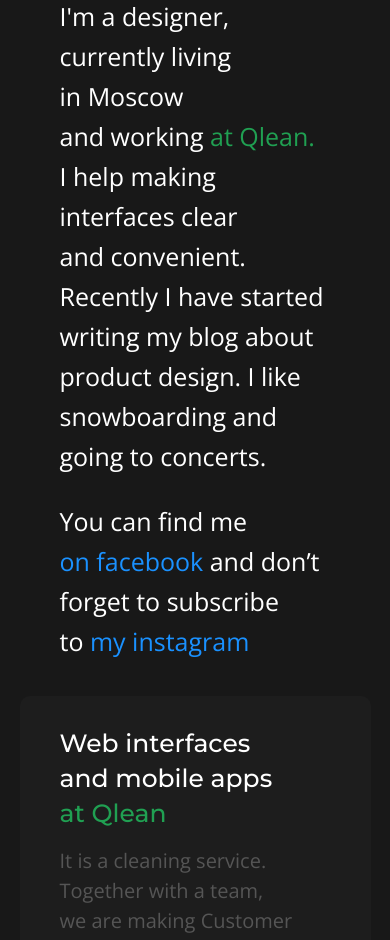
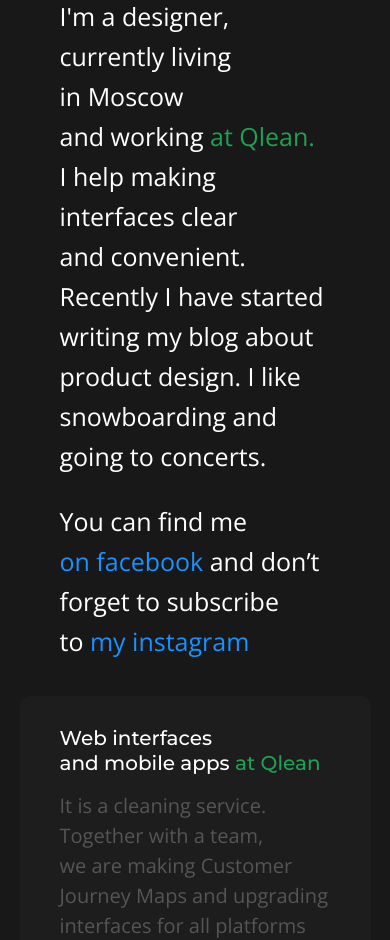
Before and after one commit to hivanya/undefined, a plain HTML site: page index.html in a window 390 px wide. Shown: the part 164-1104 px from the top of the page. Drawn offline with nearby package versions, Linux system fonts and the light colour scheme.

Commit message:
fixes_vol.4

```diff
--- a/style.css
+++ b/style.css
@@ -346,8 +346,8 @@ aside p {
 		margin-bottom: 20px;
 	}
 	h4 {
-		font-size: 25px;
-		line-height: 35px;
+		font-size: 20px;
+		line-height: 25px;
 		margin-bottom: 5px;
 	}
 	aside {
```
